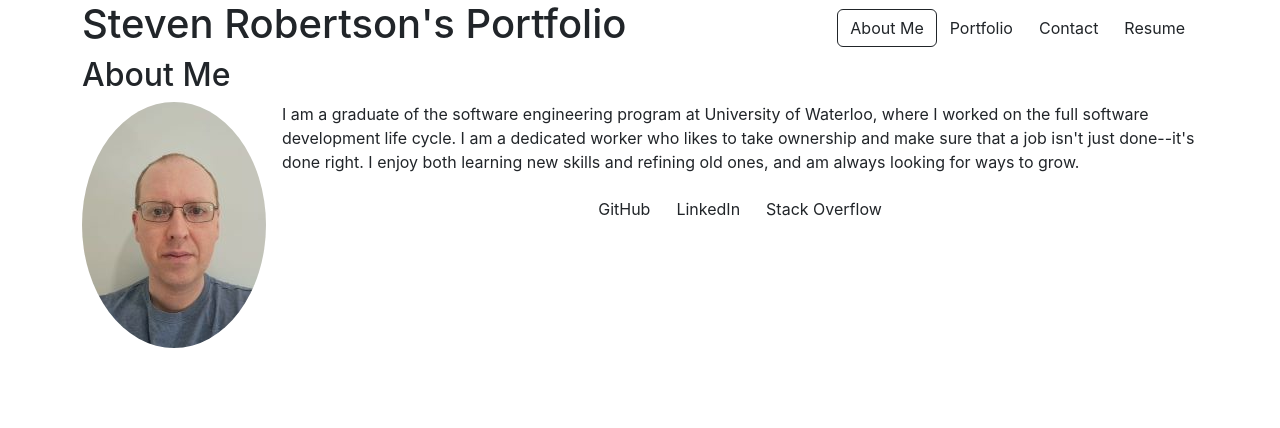
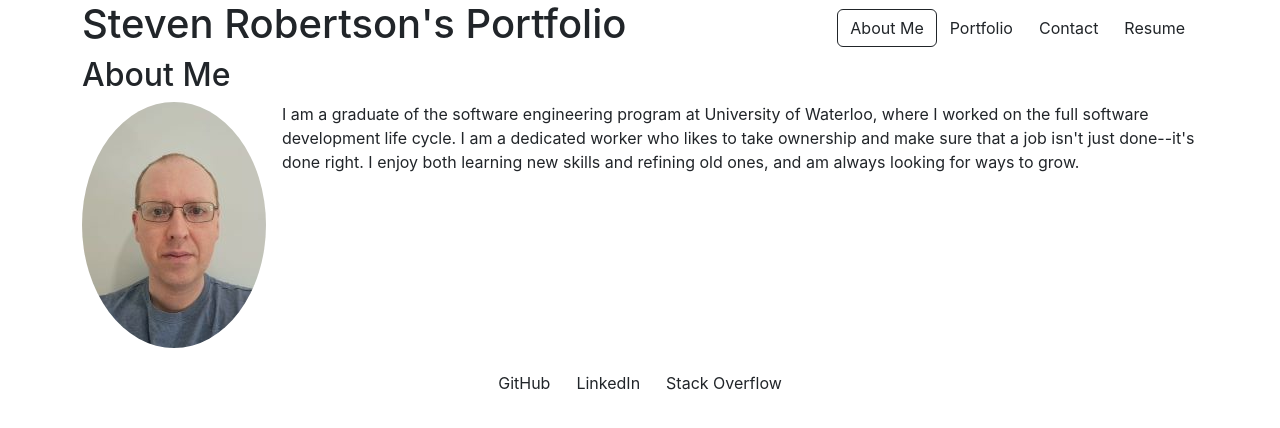
Before and after one commit to s2robertson/react-portfolio, a React (Create React App) app: page / in a window 1280 px wide. Shown: the top 428 px of the page. Built offline with nearby package versions, Linux system fonts and the light colour scheme.

Commit message:
added clearfix to about page

```diff
--- a/src/pages/about/index.js
+++ b/src/pages/about/index.js
@@ -2,7 +2,7 @@ import photo from './steven-small.jpg';
 
 function AboutPage() {
     return (
-        <main>
+        <main className='clearfix'>
             <h2>About Me</h2>
             <div>
                 <img
```
